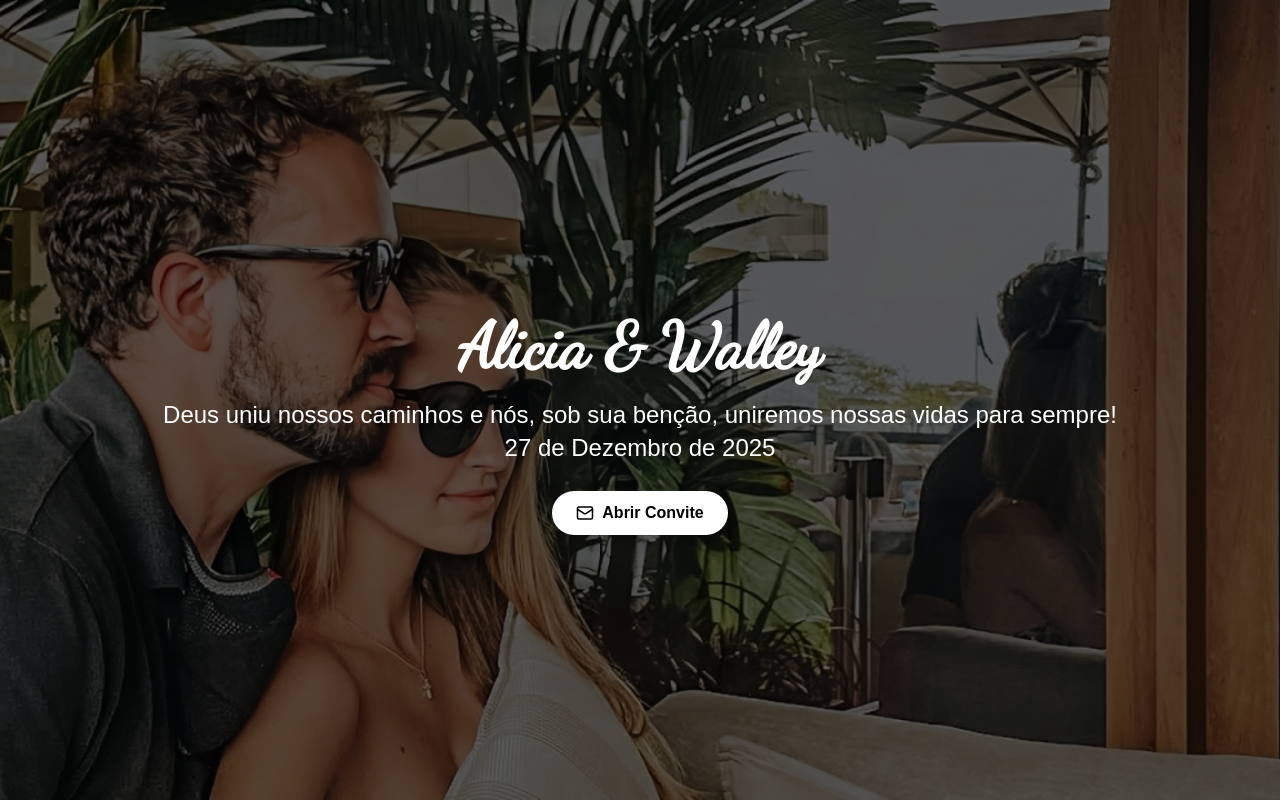
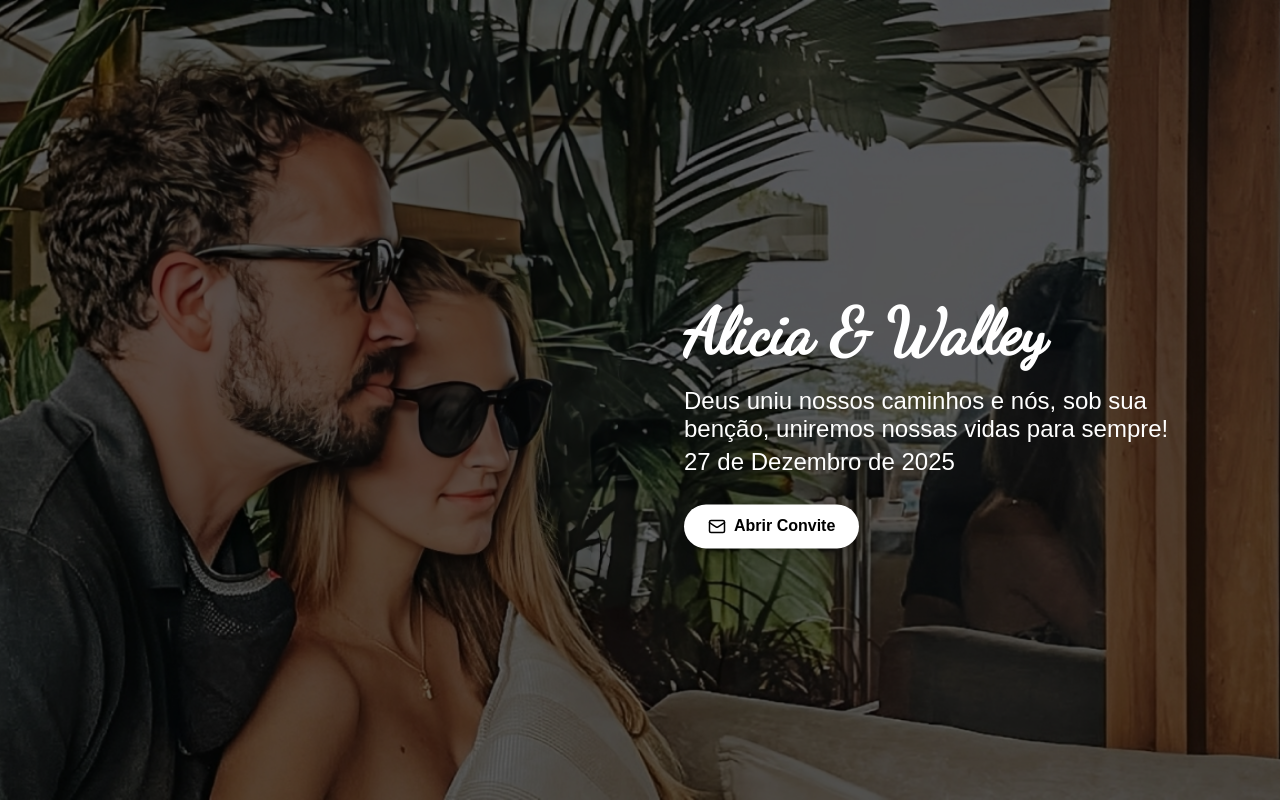
Before and after one commit to anazambarda/convite-alicia-walley, a React (Vite) app: page / in a window 1280 px wide. Built offline with nearby package versions, Linux system fonts and the light colour scheme.

Commit message:
atualizando desktop

```diff
--- a/src/styles/TelaInicial.css
+++ b/src/styles/TelaInicial.css
@@ -47,12 +47,18 @@
   z-index: 1;
 }
 
-/* Desktop content */
+/* ========================
+   DESKTOP – ALINHADO À ESQUERDA
+   ======================== */
 .conteudo.desktop {
-  position: relative;
+  position: absolute;
+  top: 50%;
+  right: 5%;
+  transform: translateY(-50%);
   z-index: 2;
-  text-align: center;
   color: white;
+  text-align: left;
+  max-width: 500px;
   padding: 2rem;
 }
 
@@ -67,7 +73,9 @@
   margin: 0.3rem 0;
 }
 
-/* Mobile content (centralizado) */
+/* ========================
+   MOBILE – CENTRALIZADO VERTICALMENTE
+   ======================== */
 .conteudo.mobile {
   display: none;
 }
@@ -80,8 +88,8 @@
   .conteudo.mobile {
     display: flex;
     flex-direction: column;
-    justify-content: center;  /* Centraliza verticalmente */
-    align-items: center;      /* Centraliza horizontalmente */
+    justify-content: center;
+    align-items: center;
     text-align: center;
     height: 100vh;
     padding: 1.5rem;
@@ -122,7 +130,9 @@
   }
 }
 
-/* Botão compartilhado */
+/* ========================
+   BOTÃO – COMPARTILHADO
+   ======================== */
 .botao {
   display: inline-flex;
   align-items: center;
```
